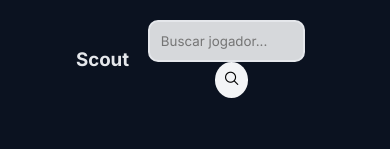
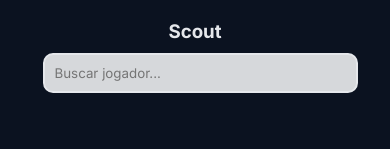
Before and after one commit to gabrielboulhosa/Scout_Analytics, a React (Vite) app: page / in a window 390 px wide. Shown: the top 149 px of the page. Built offline with nearby package versions, Linux system fonts and the light colour scheme; no server answers.

Commit message:
adicionando responsividedes

```diff
--- a/src/Containers/AreaDeBusca/DesempenhoEAtributos/Style.ts
+++ b/src/Containers/AreaDeBusca/DesempenhoEAtributos/Style.ts
@@ -5,6 +5,10 @@ export const MainContainer = styled.main`
   display: grid;
   grid-template-columns: 69% 29%;
   grid-gap: 2%;
+
+  @media (max-width: 767px) {
+    grid-template-columns: 100%;
+  }
 `;
 
 export const SectionDesempenhoContainer = styled.section`
@@ -34,6 +38,12 @@ export const SectionDesempenhoContainer = styled.section`
       padding-top: 10px;
     }
   }
+
+  @media (max-width: 767px) {
+    ul {
+      grid-template-columns: repeat(2, 1fr);
+    }
+  }
 `;
 
 export const AsideAtributosContainer = styled.aside`
--- a/src/Containers/AreaDeBusca/Identidade/style.ts
+++ b/src/Containers/AreaDeBusca/Identidade/style.ts
@@ -17,7 +17,7 @@ export const StyleIdentidadeJogador = styled.section`
 
     img {
       width: 120px;
-      height: 100%;
+      height: 120px;
       border-radius: 12px;
       object-fit: cover;
     }
@@ -82,4 +82,64 @@ export const StyleIdentidadeJogador = styled.section`
     border: none;
     cursor: pointer;
   }
+
+  @media (max-width: 766px) {
+    flex-direction: column;
+    align-items: center;
+    padding: 16px;
+
+    .player-image {
+      margin-right: 0;
+      margin-bottom: 12px;
+
+      img {
+        width: 140px;
+        height: 140px;
+      }
+
+      .number {
+        bottom: -8px;
+      }
+    }
+
+    .player-info {
+      width: 100%;
+      text-align: center;
+
+      .full-name {
+        font-size: 18px;
+        margin-bottom: 12px;
+      }
+
+      .details {
+        flex-direction: column;
+        gap: 12px;
+        width: 100%;
+        align-items: center;
+      }
+
+      p,
+      span {
+        text-align: center;
+      }
+    }
+
+    .position-badge {
+      margin-top: 12px;
+      align-self: center;
+      padding: 6px 14px;
+    }
+  }
+
+  @media (min-width: 767px) and (max-width: 1024px) {
+    .player-image {
+      height: 140px;
+      img {
+        width: 120px;
+        height: 140px;
+        border-radius: 12px;
+        object-fit: cover;
+      }
+    }
+  }
 `;
--- a/src/Containers/AreaDeBusca/ProgressaoEDefensivo/Style.ts
+++ b/src/Containers/AreaDeBusca/ProgressaoEDefensivo/Style.ts
@@ -11,6 +11,16 @@ export const SectionProgressaoContainern = styled.section`
     grid-template-columns: repeat(2, 1fr);
     grid-gap: 2%;
     gap: 10px;
+
+    @media (max-width: 767px) {
+      grid-template-columns: 1fr;
+      gap: 40px;
+    }
+
+    @media (min-width: 768px) and (max-width: 1024px) {
+      grid-template-columns: repeat(2, 1fr);
+      gap: 20px;
+    }
   }
 `;
 
--- a/src/Containers/Cabecalho/index.tsx
+++ b/src/Containers/Cabecalho/index.tsx
@@ -23,9 +23,6 @@ export function Cabecalho(Props: Props) {
             value={texto}
             onChange={(e) => dispatch(atualizaTexto(e.target.value))}
           />
-          <button type="submit">
-            <i className="fi fi-rr-search"></i>
-          </button>
         </form>
       </CabecalhoContainer>
     </header>
--- a/src/Containers/Cabecalho/style.ts
+++ b/src/Containers/Cabecalho/style.ts
@@ -31,17 +31,45 @@ export const CabecalhoContainer = styled.header`
     background-color: #d6d8dbff;
   }
 
-  button {
-    margin-left: 10px;
-    padding: 10px 10px;
-    border-radius: 50%;
-    border: none;
-    cursor: pointer;
-    background-color: #f3f4f6;
+  @media (max-width: 767px) {
+    flex-direction: column;
+    align-items: center;
+    h3 {
+      margin-bottom: 10px;
+    }
 
-    &:hover {
-      background-color: #3b82f6;
-      color: #f3f4f6;
+    button {
+      display: none;
+    }
+
+    form {
+      width: 100%;
+    }
+
+    input {
+      width: 90%;
+      padding: 10px;
+    }
+  }
+
+  @media (min-width: 768px) and (max-width: 1024px) {
+    flex-direction: column;
+    align-items: center;
+    h3 {
+      margin-bottom: 10px;
+    }
+
+    button {
+      display: none;
+    }
+
+    form {
+      width: 100%;
+    }
+
+    input {
+      width: 70%;
+      padding: 10px;
     }
   }
 `;
--- a/src/Containers/Top10Area/style.ts
+++ b/src/Containers/Top10Area/style.ts
@@ -18,6 +18,20 @@ export const AreaTop10 = styled.section`
     column-gap: 1%;
     row-gap: 30px;
     justify-content: center;
+
+    // Responsividade para dispositivos móveis
+    @media (max-width: 767px) {
+      grid-template-columns: repeat(1, 1fr);
+      column-gap: 0;
+      padding: 0 20px;
+    }
+
+    // Responsividade para tablets
+    @media (min-width: 768px) and (max-width: 1024px) {
+      grid-template-columns: repeat(2, 1fr);
+      column-gap: 20px;
+      padding: 0 20px;
+    }
 
     li {
       list-style: none;
@@ -95,68 +109,3 @@ export const AreaTop10 = styled.section`
     }
   }
 `;
-
-export const SkeletonCard = styled.div`
-  background-color: #10192bff;
-  border: 1px solid #ffffff14;
-  border-radius: 15px;
-  padding: 10px;
-
-  .skeleton-area1 {
-    display: flex;
-    align-items: center;
-    gap: 10px;
-
-    .skeleton-img {
-      width: 70px;
-      height: 70px;
-      border-radius: 12px;
-      background: linear-gradient(90deg, #1a2332 25%, #242d3f 50%, #1a2332 75%);
-      background-size: 200% 100%;
-      animation: loading 1.5s infinite;
-    }
-
-    .skeleton-text {
-      flex: 1;
-      height: 20px;
-      border-radius: 4px;
-      background: linear-gradient(90deg, #1a2332 25%, #242d3f 50%, #1a2332 75%);
-      background-size: 200% 100%;
-      animation: loading 1.5s infinite;
-    }
-
-    .skeleton-button {
-      width: 100px;
-      height: 30px;
-      border-radius: 30px;
-      background: linear-gradient(90deg, #1a2332 25%, #242d3f 50%, #1a2332 75%);
-      background-size: 200% 100%;
-      animation: loading 1.5s infinite;
-    }
-  }
-
-  .skeleton-area2 {
-    display: flex;
-    justify-content: space-around;
-    margin-top: 20px;
-    gap: 10px;
-
-    .skeleton-stat {
-      width: 60px;
-      height: 40px;
-      border-radius: 4px;
-      background: linear-gradient(90deg, #1a2332 25%, #242d3f 50%, #1a2332 75%);
-      background-size: 200% 100%;
-      animation: loading 1.5s infinite;
-    }
-  }
-
-  @keyframes loading {
-    0% {
-      background-position: 200% 0;
-    }
-    100% {
-      background-position: -200% 0;
-    }
-  }
-`;
```
